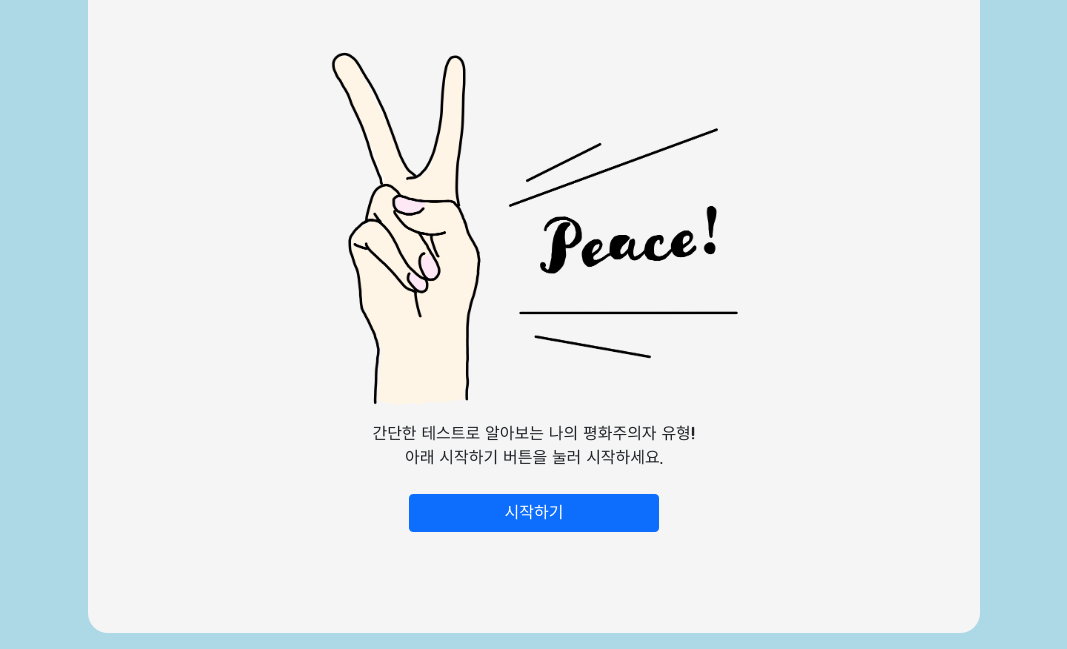
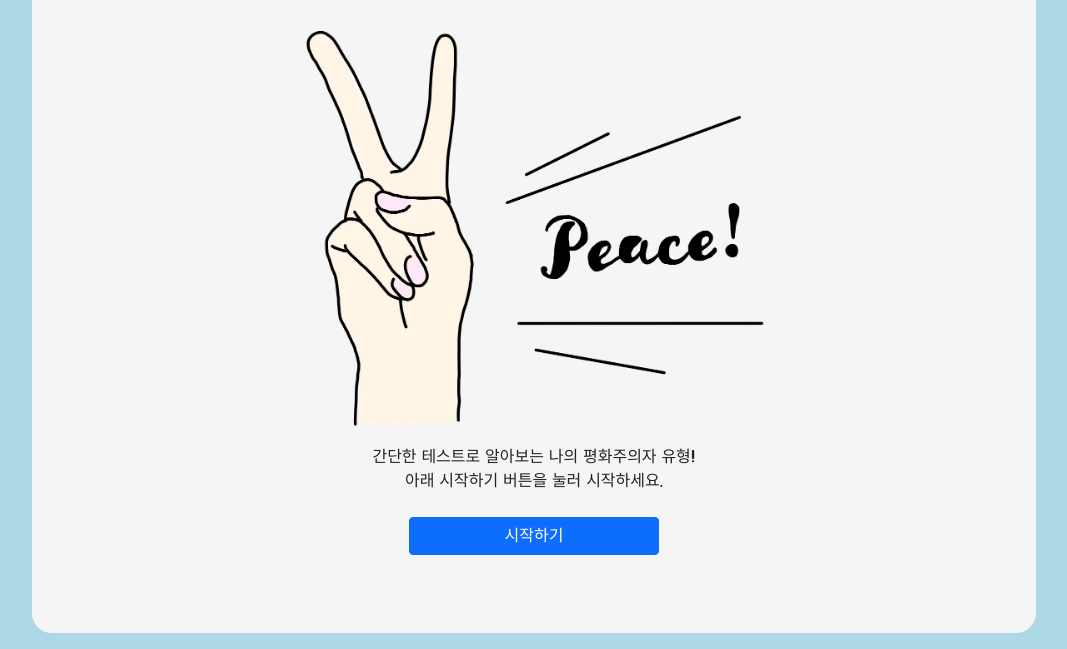
Before and after one commit to byeon22/YourFightType, a plain HTML site: page index.html in a window 1280 px wide. Shown: the part 199-848 px from the top of the page, without its empty margins (106-1173 px from the left). Drawn offline with nearby package versions, Linux system fonts and the light colour scheme.

Commit message:
Update style.css

```diff
--- a/css/style.css
+++ b/css/style.css
@@ -5,7 +5,7 @@ body{
     display: flex;
 }
 .cont{
-    width : 80%;
+    width : 90%;
     height : 100%;
     display: flex;
     flex-direction: column;
@@ -51,6 +51,7 @@ body{
 
 #explain{
     width: 80%;
+    text-align: left;
 }
 
 #result-img{
```
